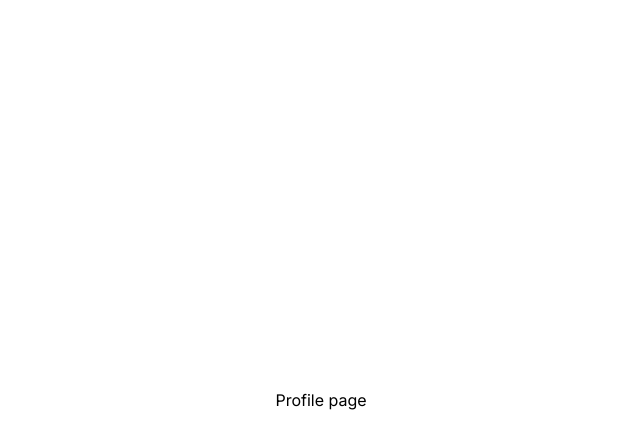
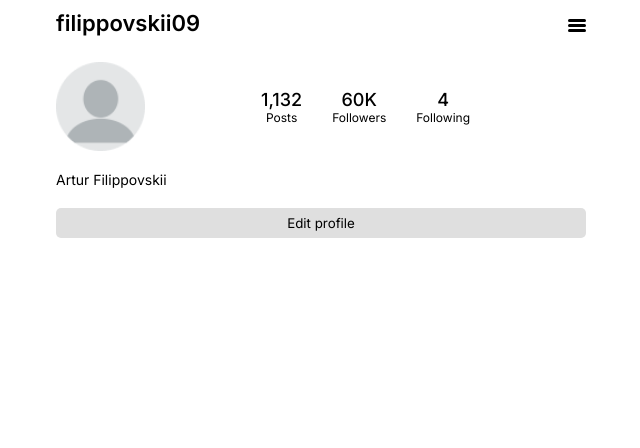
Before and after one commit to filippovskii09/instagram-copy, a React (Vite) app: page /profile in a window 1280 px wide. Shown: the top 448 px of the page, without its empty margins (319-959 px from the left). Built offline with nearby package versions, Linux system fonts and the light colour scheme.

Commit message:
add profile

```diff
--- a/src/components/Profile/Profile/Profile.jsx
+++ b/src/components/Profile/Profile/Profile.jsx
@@ -1,5 +1,71 @@
+import styles from "./Profile.module.scss";
+import BackButtonImage from "/images/icons/back-icon.svg";
+import AvatarImage from "/images/avatar.png";
 const Profile = () => {
-  return <div>Profile</div>;
+  const userLogin = true;
+
+  return (
+    <section className={styles.profile}>
+      <div className={styles.info}>
+        {userLogin ? (
+          <div className={styles.top}>
+            <h5 className={`${styles.username} ${styles.active}`}>
+              filippovskii09
+            </h5>
+            <button className={styles.burger}>
+              <div className={styles.line}></div>
+              <div className={styles.line}></div>
+              <div className={styles.line}></div>
+            </button>
+          </div>
+        ) : (
+          <div className={styles.top}>
+            <button className={styles.back}>
+              <img src={BackButtonImage} alt="back-button" />
+            </button>
+            <h5 className={styles.username}>filippovskii09</h5>
+            <button className={styles.dots}>
+              <div className={styles.dot}></div>
+              <div className={styles.dot}></div>
+              <div className={styles.dot}></div>
+            </button>
+          </div>
+        )}
+        <div className={styles.userInfo}>
+          <div className={styles.userInfoTop}>
+            <img src={AvatarImage} alt="avatar logo" className={styles.image} />
+            <div className={styles.infoRow}>
+              <div className={styles.infoColumn}>
+                <p className={styles.columnCount}>1,132</p>
+                <p className={styles.columnName}>Posts</p>
+              </div>
+              <div className={styles.infoColumn}>
+                <p className={styles.columnCount}>60K</p>
+                <p className={styles.columnName}>Followers</p>
+              </div>
+              <div className={styles.infoColumn}>
+                <p className={styles.columnCount}>4</p>
+                <p className={styles.columnName}>Following</p>
+              </div>
+            </div>
+          </div>
+          <div className={styles.userName}>Artur Filippovskii</div>
+        </div>
+        <div className={styles.userActions}>
+          {userLogin ? (
+            <button className={styles.action}>Edit profile</button>
+          ) : (
+            <>
+              <button className={`${styles.action} ${styles.secondaryButton}`}>
+                Folow
+              </button>
+              <button className={styles.action}>Message</button>
+            </>
+          )}
+        </div>
+      </div>
+    </section>
+  );
 };
 
 export default Profile;
--- a/src/components/Profile/Profile/Profile.module.scss
+++ b/src/components/Profile/Profile/Profile.module.scss
@@ -0,0 +1,110 @@
+.profile {
+  height: 100vh;
+  display: flex;
+  flex-direction: column;
+  padding-top: 10px;
+  max-width: 530px;
+  margin: 0 auto;
+  @media (max-width: 530px) {
+    max-width: unset;
+    padding: 0px 16px;
+    padding-top: 10px;
+  }
+}
+.info {
+  display: flex;
+  flex-direction: column;
+}
+.top {
+  display: flex;
+  justify-content: space-between;
+  margin-bottom: 22px;
+}
+.username {
+  font-weight: 500;
+}
+.dots {
+  display: flex;
+  flex-direction: column;
+  row-gap: 3px;
+}
+.dot {
+  width: 4px;
+  height: 4px;
+  border-radius: 50%;
+  background: #000;
+}
+.userInfo {
+  display: flex;
+  flex-direction: column;
+  row-gap: 20px;
+}
+.userInfoTop {
+  display: flex;
+}
+.image {
+  width: 89px;
+  height: 89px;
+}
+.infoRow {
+  display: flex;
+  align-items: center;
+  gap: 30px;
+  flex: 1 0 auto;
+  justify-content: center;
+}
+.infoColumn {
+  display: flex;
+  flex-direction: column;
+  align-items: center;
+}
+.columnCount {
+  font-size: 18px;
+  font-weight: 500;
+}
+.columnName {
+  font-size: 12px;
+}
+.userName {
+  font-size: 14px;
+}
+.userActions {
+  display: flex;
+  align-items: center;
+  gap: 14px;
+  margin-top: 20px;
+}
+.action {
+  background: #dfdfdf;
+  border-radius: 5px;
+  display: flex;
+  align-items: center;
+  justify-content: center;
+  width: 100%;
+  height: 30px;
+  transition: all 0.3s ease 0s;
+}
+.secondaryButton {
+  background: #1877f2;
+  color: #fff;
+}
+.burger {
+  display: flex;
+  flex-direction: column;
+  row-gap: 2px;
+  padding: 0;
+  margin: 0;
+  height: 30px;
+  align-items: center;
+  justify-content: center;
+}
+.line {
+  width: 18px;
+  height: 3px;
+  background: #000;
+  border-radius: 30px;
+}
+.active {
+  font-size: 22px;
+  font-weight: 600;
+}
--- a/src/components/SignUpComponent/SignUpComponent.jsx
+++ b/src/components/SignUpComponent/SignUpComponent.jsx
@@ -29,6 +29,7 @@ const SignUpComponent = () => {
       return;
     } else if (existUsername) {
       setError("User with this username allready exists");
+      return;
     } else {
       navigate("/profile");
       setUsers((prevState) => [...prevState, user]);
--- a/src/views/ProfilePage.jsx
+++ b/src/views/ProfilePage.jsx
@@ -1,5 +1,7 @@
+import Profile from "../components/Profile/Profile/Profile";
+
 const ProfilePage = () => {
-  return <div className="wrapper">Profile page</div>;
+  return <Profile />;
 };
 
 export default ProfilePage;
```
Also changed, not shown: public/images/icons/back-icon.svg (added).
